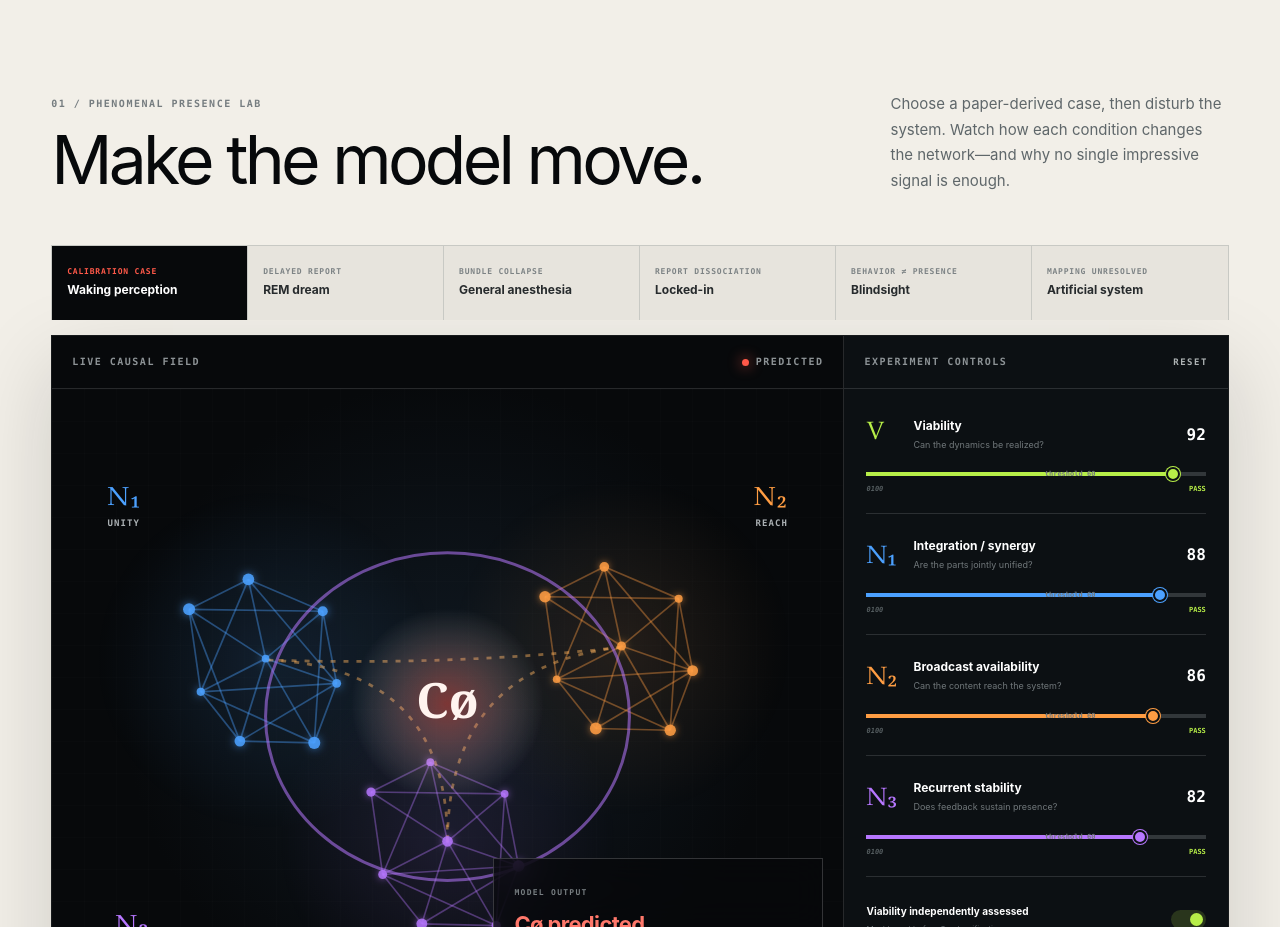
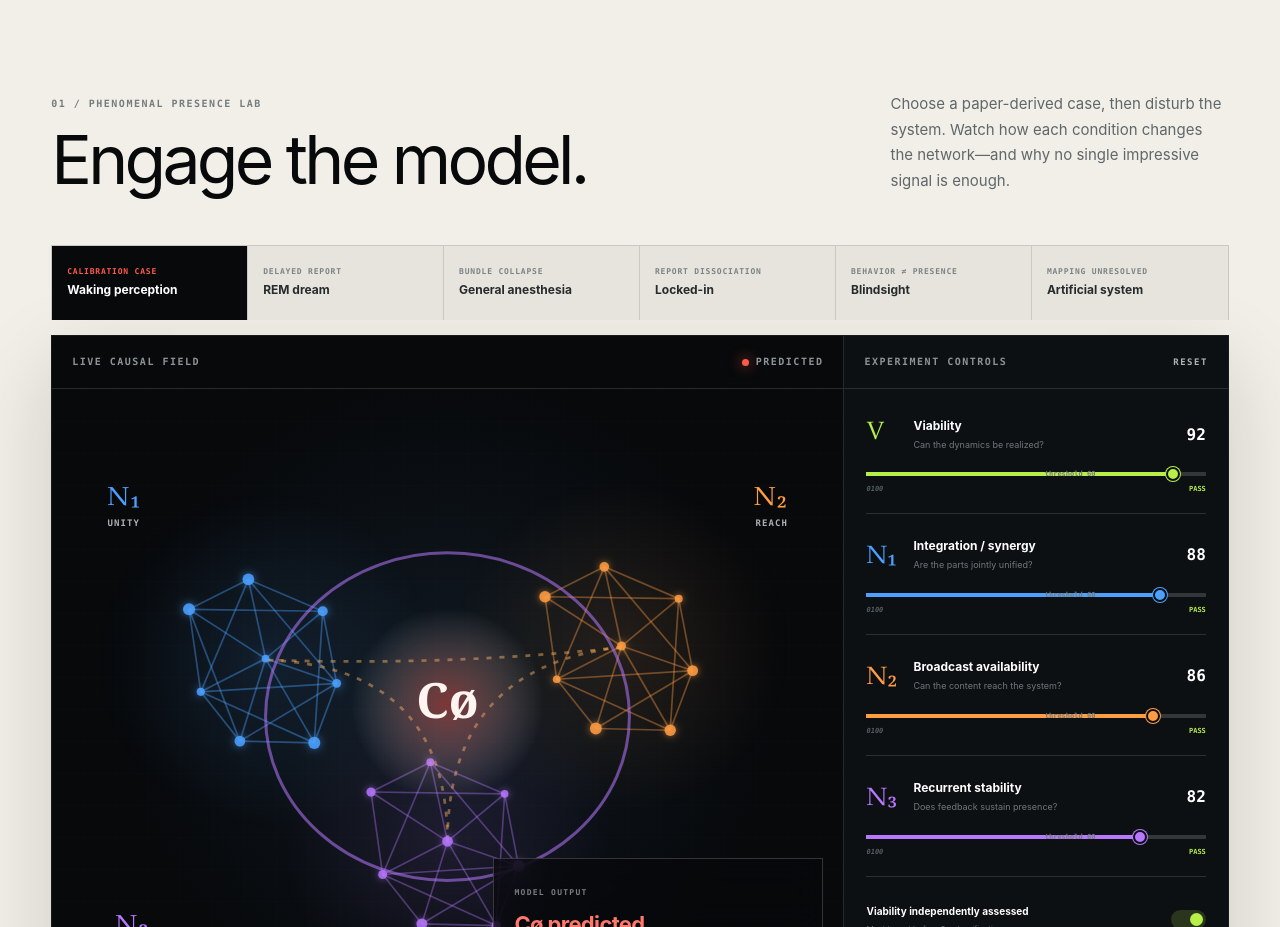
Before and after one commit to philstilwell/C0, a Next.js app: page / in a window 1280 px wide. Shown: the part 1000-1927 px from the top of the page. Built offline with nearby package versions, Linux system fonts and the light colour scheme.

Commit message:
Update laboratory heading

```diff
--- a/app/C0Lab.tsx
+++ b/app/C0Lab.tsx
@@ -377,7 +377,7 @@ export function C0Lab() {
         <div className="section-heading">
           <div>
             <span className="section-index">01 / PHENOMENAL PRESENCE LAB</span>
-            <h2>Make the model move.</h2>
+            <h2>Engage the model.</h2>
           </div>
           <p>Choose a paper-derived case, then disturb the system. Watch how each condition changes the network—and why no single impressive signal is enough.</p>
         </div>
```
Also changed, not shown: 1 other file (tests, documents, lock files or other folders).
